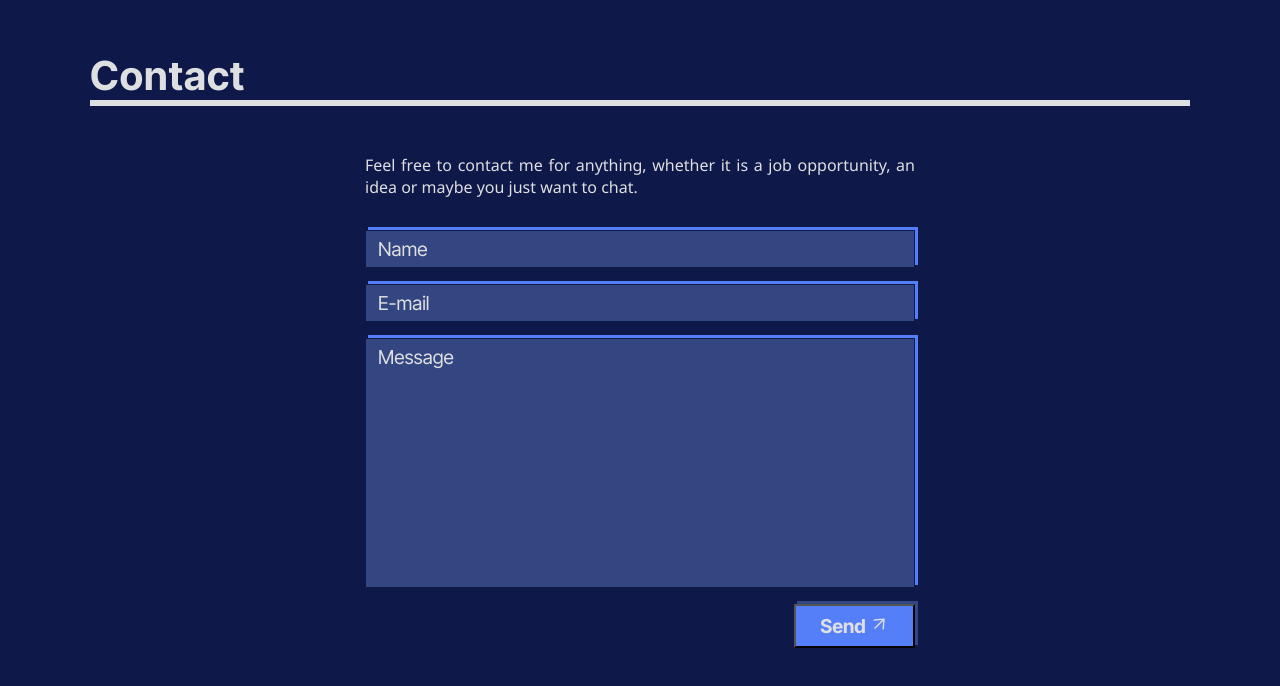
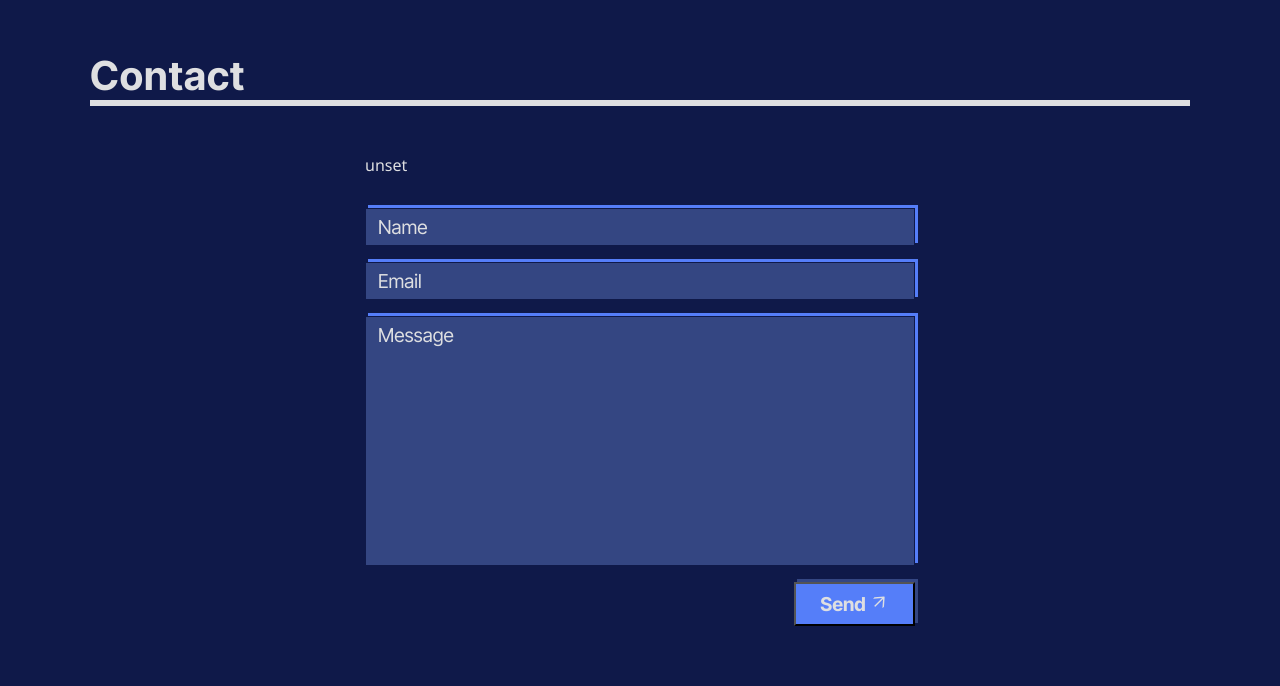
Before and after one commit to ValentinGTrapaga/portfolio-v1, a Next.js app: page / in a window 1280 px wide. Shown: the part 2637-3323 px from the top of the page. Built offline with nearby package versions, Linux system fonts and the light colour scheme; no server answers.

Commit message:
trying sendgrid API

```diff
--- /dev/null
+++ b/components/EmailForm/animationsVariants.js
@@ -0,0 +1,21 @@
+export const arrowMotion = {
+  hover: {
+    rotate: 45,
+    transition: {
+      duration: 0.5,
+      type: 'tween',
+      ease: 'easeOut'
+    }
+  }
+}
+
+export const buttonMotion = {
+  hover: {
+    scale: 1.2,
+    transition: {
+      duration: 0.5,
+      type: 'tween',
+      ease: 'easeOut'
+    }
+  }
+}
--- a/components/EmailForm/index.js
+++ b/components/EmailForm/index.js
@@ -1,53 +1,75 @@
-import React from 'react'
+import React, { useState } from 'react'
 import { HomeSection } from './../HomeSection/index'
 import styles from './styles.module.css'
 import { motion } from 'framer-motion'
 import { AiOutlineArrowRight, AiTwotoneEnvironment } from 'react-icons/ai'
+import { arrowMotion, buttonMotion } from './animationsVariants'
 
-const arrowMotion = {
-  hover: {
-    rotate: 45,
-    transition: {
-      duration: 0.5,
-      type: 'tween',
-      ease: 'easeOut'
+export const EmailForm = () => {
+  const [formData, setFormData] = useState({
+    fullname: '',
+    email: '',
+    message: ''
+  })
+
+  function handleFormChange(event) {
+    setFormData((prevFormData) => {
+      return {
+        ...prevFormData,
+        [event.target.name]: event.target.value
+      }
+    })
+  }
+
+  async function handleSubmit(event, formData) {
+    event.preventDefault()
+    try {
+      await fetch('/api/contact', {
+        method: 'POST',
+        headers: { 'content-type': 'application/json' },
+        body: JSON.stringify(formData)
+      })
+      setFormData({
+        fullname: '',
+        email: '',
+        message: ''
+      })
+      alert('Email sent succesfully')
+    } catch (error) {
+      alert('Email not sent')
     }
   }
-}
 
-const buttonMotion = {
-  hover: {
-    scale: 1.2,
-    transition: {
-      duration: 0.5,
-      type: 'tween',
-      ease: 'easeOut'
-    }
-  }
-}
-
-export const EmailForm = () => {
   return (
     <HomeSection title='Contact'>
       <div className={styles.formDiv}>
-        <p style={{ textAlign: 'justify' }}>
-          Feel free to contact me for anything, whether it is a job opportunity,
-          an idea or maybe you just want to chat.
-        </p>
-        <form className={styles.form}>
+        <p style={{ textAlign: 'justify' }}>{process.env.EMAIL_API_KEY}</p>
+        <form
+          className={styles.form}
+          onSubmit={handleSubmit}>
           <input
             className={styles.formInput}
+            onChange={handleFormChange}
             type='text'
             placeholder='Name'
+            id='fullname'
+            value={formData.fullname}
             required></input>
           <input
             required
+            onChange={handleFormChange}
             className={styles.formInput}
             type='email'
-            placeholder='E-mail'
+            id='email'
+            value={formData.email}
+            placeholder='Email'
             pattern='[a-z0-9]+@[a-z]+\.[a-z]{2,3}'></input>
           <textarea
             required
+            name='message'
+            id='message'
+            onChange={handleFormChange}
+            value={formData.message}
             className={styles.formTextarea}
             placeholder='Message'></textarea>
           <motion.button
--- a/components/ProgrammingLanguage/styles.module.css
+++ b/components/ProgrammingLanguage/styles.module.css
@@ -2,6 +2,7 @@
     color: var(--accent-color);
     border-bottom: 1px solid var(--accent-color);
     font-size: 1.3rem;
+    font-weight: 600;
 }
 
 @media (max-width:1024px) {
@@ -9,3 +10,9 @@
         font-size: 1rem;
     }
 }
+
+@media (max-width:600px) {
+    .programmingLanguage {
+        font-size: 0.9rem;
+    }
+}
--- a/package.json
+++ b/package.json
@@ -9,6 +9,7 @@
     "lint": "next lint"
   },
   "dependencies": {
+    "@sendgrid/mail": "^7.7.0",
     "framer-motion": "7.5.1",
     "next": "12.3.1",
     "react": "18.2.0",
--- /dev/null
+++ b/pages/api/contact.js
@@ -0,0 +1,20 @@
+import sgMail from '@sendgrid/mail'
+
+sgMail.setApiKey(process.env.SENDGRID_API_KEY)
+
+export default async (req, res) => {
+  const { email, message, fullname } = JSON.parse(req.body)
+  const msg = {
+    to: 'gonzaleztrapagav@gmail.com',
+    from: email,
+    subject: 'Portfolio - New Message',
+    fullname,
+    text: message
+  }
+  try {
+    await sgMail.send(msg)
+    res.json({ message: `Email has been sent` })
+  } catch (error) {
+    res.status(500).json({ error: 'Error sending email' })
+  }
+}
```
Also changed, not shown: 1 other file (tests, documents, lock files or other folders).
